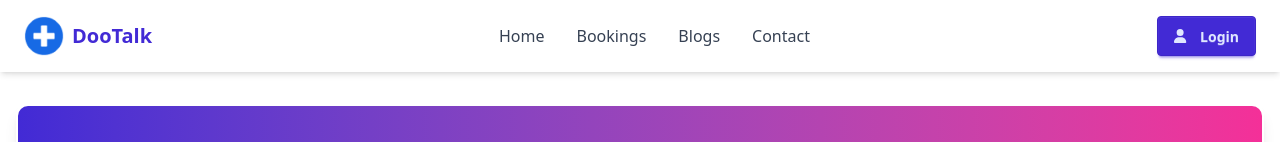
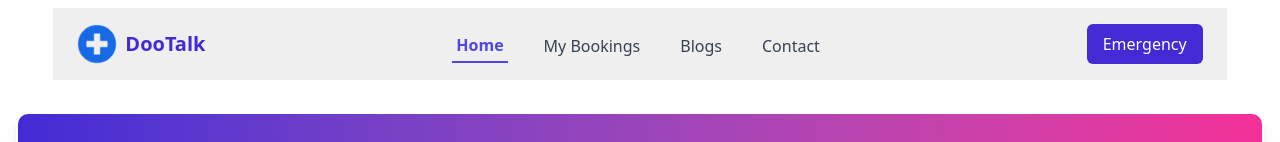
Before and after one commit to asmaulhosna1/ass-8, a React (Vite) app: page / in a window 1280 px wide. Shown: the top 142 px of the page. Built offline with nearby package versions, Linux system fonts and the light colour scheme.

Commit message:
setup navbar

```diff
--- a/src/components/Navbar.jsx
+++ b/src/components/Navbar.jsx
@@ -1,29 +1,158 @@
-import { Link } from 'react-router-dom';
-import { FontAwesomeIcon } from '@fortawesome/react-fontawesome';
-import { faUser } from '@fortawesome/free-solid-svg-icons';
+import { useState } from 'react';
+import { NavLink } from 'react-router-dom';
 import logoImg from '../assets/C001-assets/logo.png'
 
 const Navbar = () => {
+  const [isMobileMenuOpen, setIsMobileMenuOpen] = useState(false);
+
+  const toggleMobileMenu = () => {
+    setIsMobileMenuOpen(!isMobileMenuOpen);
+  };
+
+
+  const navLinkStyle = ({ isActive }) => ({
+    color: isActive ? '#4f46e5' : '#374151',
+    fontWeight: isActive ? '600' : '500',
+    borderBottom: isActive ? '2px solid #4f46e5' : 'none',
+    paddingBottom: '4px'
+  });
+
   return (
-    <nav className="bg-white shadow-md py-4 px-6 sticky top-0 z-50">
+    <nav className="navbar bg-[#EFEFEF] w-11/12 mx-auto py-4 px-6 sticky top-0 z-50 mt-2">
       <div className="container mx-auto flex justify-between items-center">
-        <Link to="/" className="flex items-center space-x-2">
+        <div className=''>
+        <NavLink
+          to="/"
+          className="flex items-center space-x-2"
+          onClick={() => setIsMobileMenuOpen(false)}
+        >
           <img src={logoImg} alt="DooTalk Logo" className="h-10" />
           <span className="text-xl font-bold text-primary">DooTalk</span>
-        </Link>
-
-        <div className="hidden md:flex space-x-8">
-          <Link to="/" className="text-gray-700 hover:text-primary font-medium">Home</Link>
-          <Link to="/bookings" className="text-gray-700 hover:text-primary font-medium">Bookings</Link>
-          <Link to="/blogs" className="text-gray-700 hover:text-primary font-medium">Blogs</Link>
-          <Link to="/contact" className="text-gray-700 hover:text-primary font-medium">Contact</Link>
+        </NavLink>
         </div>
 
-        <button className="btn btn-primary">
-          <FontAwesomeIcon icon={faUser} className="mr-2" />
-          Login
+
+       <div className=''>
+       <div className="hidden md:flex space-x-8 items-center">
+          <NavLink
+            to="/"
+            style={navLinkStyle}
+            className="py-2 px-1 transition"
+            end
+          >
+            Home
+          </NavLink>
+          <NavLink
+            to="/my-bookings"
+            style={navLinkStyle}
+            className="py-2 px-1 transition"
+          >
+            My Bookings
+          </NavLink>
+          <NavLink
+            to="/blogs"
+            style={navLinkStyle}
+            className="py-2 px-1 transition"
+          >
+            Blogs
+          </NavLink>
+          <NavLink
+            to="/contact"
+            style={navLinkStyle}
+            className="py-2 px-1 transition"
+          >
+            Contact
+          </NavLink>
+       </div>
+
+          </div>
+          <div className=''>
+          <button className="bg-primary text-white px-4 py-2 rounded-md hover:bg-primary-dark transition ml-4">
+           Emergency
+          </button>
+        </div>
+
+        {/* Mobile Menu Button with SVG Icons */}
+        <button
+          className="md:hidden text-gray-700 focus:outline-none"
+          onClick={toggleMobileMenu}
+          aria-label="Toggle menu"
+        >
+          {isMobileMenuOpen ? (
+            <svg
+              xmlns="http://www.w3.org/2000/svg"
+              className="h-6 w-6"
+              fill="none"
+              viewBox="0 0 24 24"
+              stroke="currentColor"
+            >
+              <path
+                strokeLinecap="round"
+                strokeLinejoin="round"
+                strokeWidth={2}
+                d="M6 18L18 6M6 6l12 12"
+              />
+            </svg>
+          ) : (
+            <svg
+              xmlns="http://www.w3.org/2000/svg"
+              className="h-6 w-6"
+              fill="none"
+              viewBox="0 0 24 24"
+              stroke="currentColor"
+            >
+              <path
+                strokeLinecap="round"
+                strokeLinejoin="round"
+                strokeWidth={2}
+                d="M4 6h16M4 12h16M4 18h16"
+              />
+            </svg>
+          )}
         </button>
       </div>
+
+      {/* Mobile Menu */}
+      {isMobileMenuOpen && (
+        <div className="md:hidden bg-white py-4 px-6 space-y-4 border-t">
+          <NavLink
+            to="/"
+            style={navLinkStyle}
+            className="block py-2 px-1 transition"
+            onClick={toggleMobileMenu}
+            end
+          >
+            Home
+          </NavLink>
+          <NavLink
+            to="/my-bookings"
+            style={navLinkStyle}
+            className="block py-2 px-1 transition"
+            onClick={toggleMobileMenu}
+          >
+            My Bookings
+          </NavLink>
+          <NavLink
+            to="/blogs"
+            style={navLinkStyle}
+            className="block py-2 px-1 transition"
+            onClick={toggleMobileMenu}
+          >
+            Blogs
+          </NavLink>
+          <NavLink
+            to="/contact"
+            style={navLinkStyle}
+            className="block py-2 px-1 transition"
+            onClick={toggleMobileMenu}
+          >
+            Contact
+          </NavLink>
+          <button className="w-full bg-primary text-white px-4 py-2 rounded-md hover:bg-primary-dark transition mt-4">
+            Login
+          </button>
+        </div>
+      )}
     </nav>
   );
 };
```
